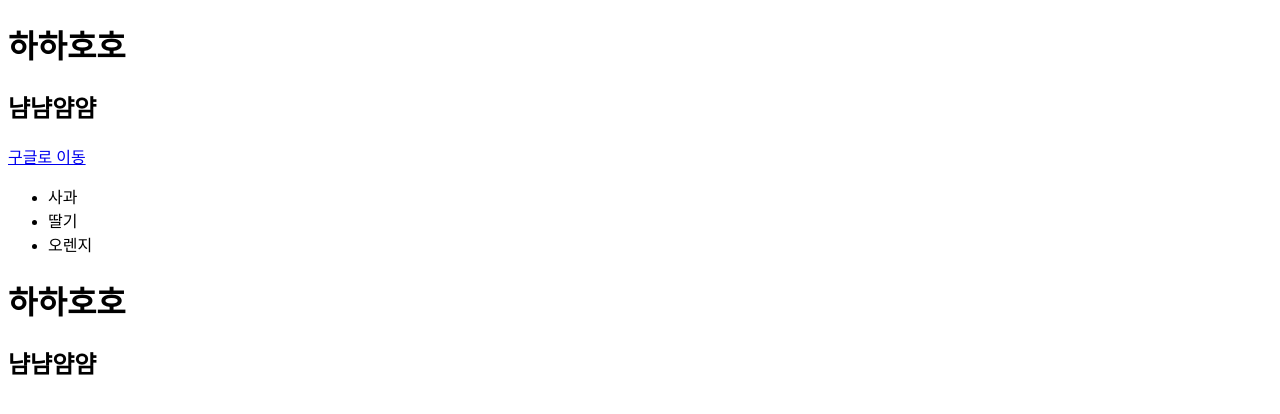
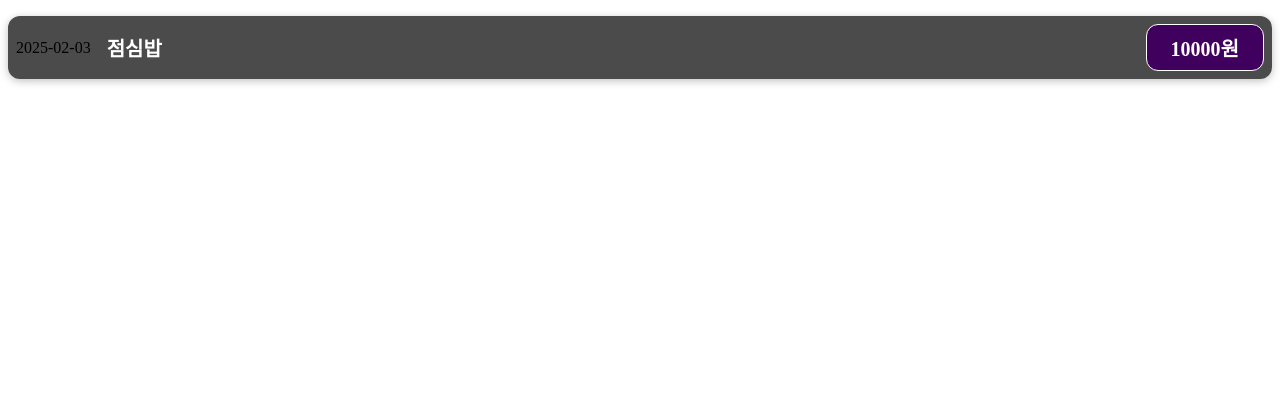
Before and after one commit to Kanggwanju/react-study202508, a React (Vite) app: page / in a window 1280 px wide. Shown: the top 414 px of the page. Built offline with nearby package versions, Linux system fonts and the light colour scheme.

Commit message:
1-4-1. 지출항목 컴포넌트 생성

```diff
--- a/src/App.jsx
+++ b/src/App.jsx
@@ -1,32 +1,10 @@
 import React from 'react';
-import Hello from './components/Hello';
-import Bye from './components/Bye';
+import ExpenseItem from './components/expenses/ExpenseItem.jsx';
 
-/*
-    jsx : 리액트에서 사용하는 특수한 js문법, 태그를 그대로 쓰면 알아서 변환
-
-    - 규칙 :
-    1. return안에있는 태그는 반드시 하나의 태그로 묶여야 함.
-    2. 빈 태그(닫는 태그가 없는)는 반드시 /> 로 마감
-    3. 태그의 class속성은 자바스크립트 키워드 class와 겹쳐서 className으로 표기
-    4. 의미없는 부모는 <React.Fragment>로 감싸면 됨
-    5. 변수값이나 함수를 출력할 때는 {}로 감싸면 됨.
-  */
-
-function App() {
-
-  // const $h1 = React.createElement('h1', null, '잘가 리액트!');
-  const $h1 = <h1 className='title'>안녕 리액트~!!</h1>;
-
-  const text = 'Vanilla Javascript!';
-
-  return(
-    <>
-      <Hello />
-      <Bye />
-      <Hello />
-    </>
-  );
-}
+const App = () => (
+  <>
+    <ExpenseItem />
+  </>
+);
 
 export default App
--- /dev/null
+++ b/src/components/expenses/ExpenseItem.css
@@ -0,0 +1,56 @@
+.expense-item {
+    display: flex;
+    justify-content: space-between;
+    align-items: center;
+    box-shadow: 0 2px 8px rgba(0, 0, 0, 0.25);
+    padding: 0.5rem;
+    margin: 1rem 0;
+    border-radius: 12px;
+    background-color: #4b4b4b;
+}
+
+.expense-item__description {
+    display: flex;
+    flex-direction: column;
+    gap: 1rem;
+    align-items: flex-end;
+    flex-flow: column-reverse;
+    justify-content: flex-start;
+    flex: 1;
+}
+
+.expense-item h2 {
+    color: #3a3a3a;
+    font-size: 1rem;
+    flex: 1;
+    margin: 0 1rem;
+    color: white;
+}
+
+.expense-item__price {
+    font-size: 1rem;
+    font-weight: bold;
+    color: white;
+    background-color: #40005d;
+    border: 1px solid white;
+    padding: 0.5rem;
+    border-radius: 12px;
+}
+
+@media (min-width: 580px) {
+    .expense-item__description {
+        flex-direction: row;
+        align-items: center;
+        justify-content: flex-start;
+        flex: 1;
+    }
+
+    .expense-item__description h2 {
+        font-size: 1.25rem;
+    }
+
+    .expense-item__price {
+        font-size: 1.25rem;
+        padding: 0.5rem 1.5rem;
+    }
+}
--- /dev/null
+++ b/src/components/expenses/ExpenseItem.jsx
@@ -0,0 +1,16 @@
+import React from 'react';
+import './ExpenseItem.css';
+
+const ExpenseItem = () => {
+  return (
+    <div className='expense-item'>
+      <div>2025-02-03</div>
+      <div className='expense-item__description'>
+        <h2>점심밥</h2>
+        <div className='expense-item__price'>10000원</div>
+      </div>
+    </div>
+  );
+};
+
+export default ExpenseItem;
```
